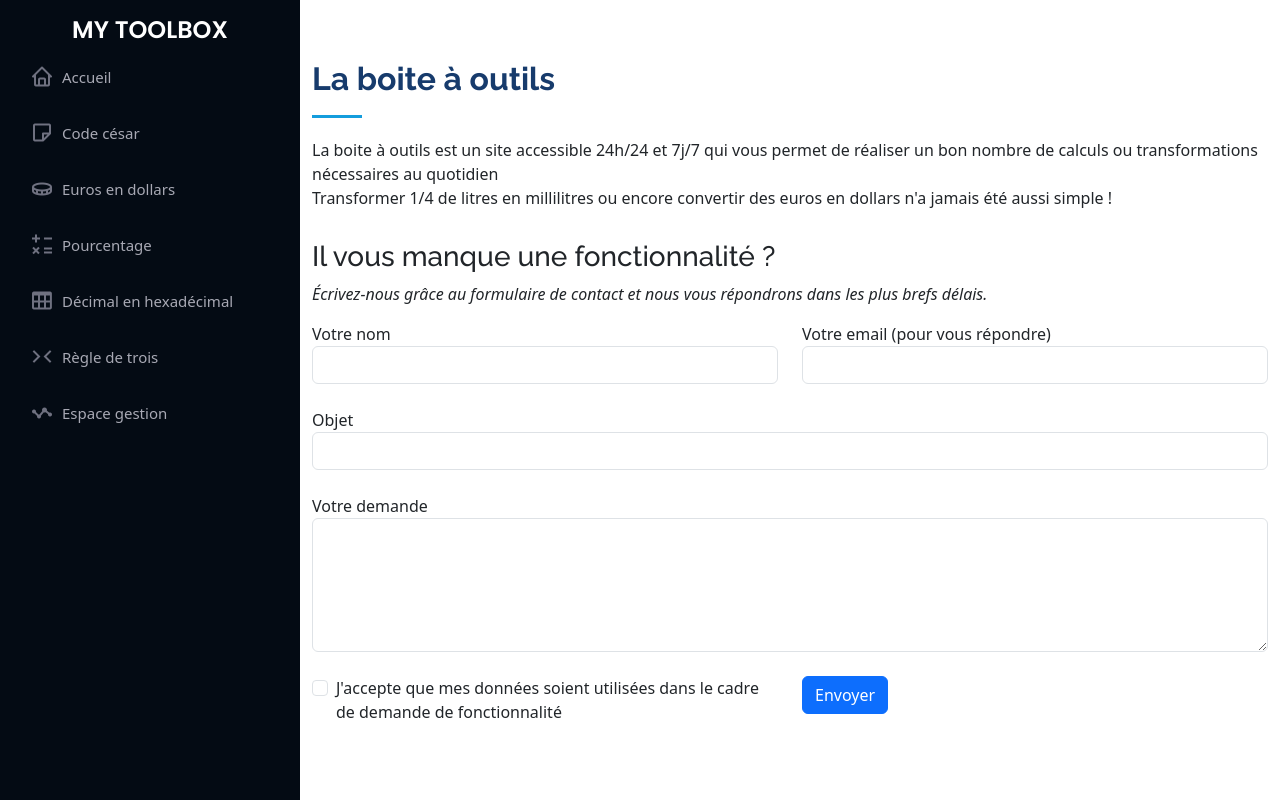
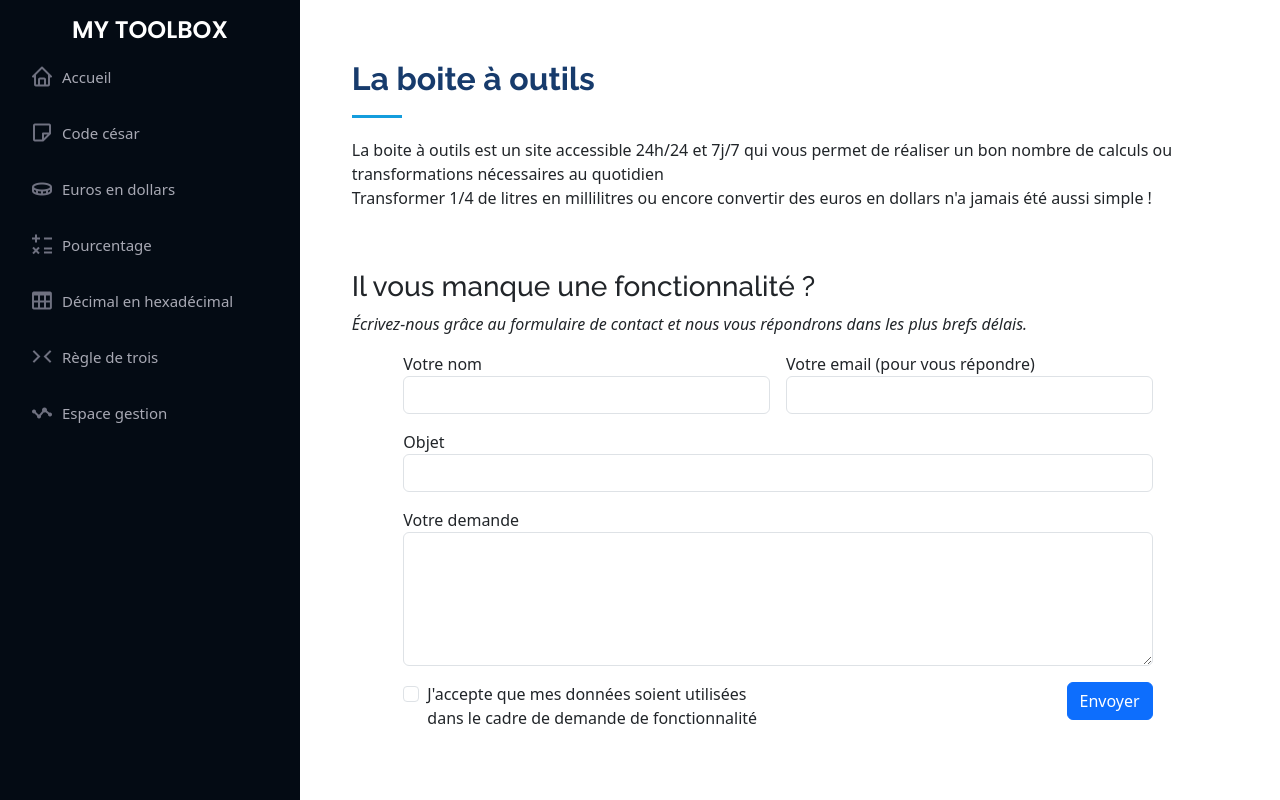
Before and after one commit to Corentin-CESI/Projet-Debuggage, a PHP site: page / in a window 1280 px wide. Run offline with PHP 8.4, Linux system fonts and the light colour scheme; some libraries are stand-ins or nearby versions.

Commit message:
Update home.php

```diff
--- a/logs.txt
+++ /dev/null
@@ -1,6 +0,0 @@
-2024-04-19 13:33:41; Mon code de debug
-2024-04-19 13:33:41; Ceci est un message de débogage.
-2024-04-19 13:33:51; Mon code de debug
-2024-04-19 13:33:51; Ceci est un message de débogage.
-2024-04-19 13:33:52; Mon code de debug
-2024-04-19 13:33:52; Ceci est un message de débogage.
--- a/templates/home.php
+++ b/templates/home.php
@@ -1,10 +1,11 @@
 <?php
+    /** Charge la barre latérale de navigation */
     template('header', array(
         'title' => 'Boite à outils • Accueil',
     ));
 
     $messages = [];
-// Send contact form to database
+    // Envoi le contact dans la BDD
     if (!empty($_POST)) {
         $submited_items = array(
             'name' => htmlspecialchars($_POST['name']),
@@ -12,12 +13,7 @@ if (!empty($_POST)) {
             'subject' => htmlspecialchars($_POST['subject']),
             'message' => htmlspecialchars($_POST['message'])
         );
-    /**
-     * Juste au cas ou pour les `htmlspecialchars`, en soi il faut
-     * juste pour `message` pour accepter les apostrophes notamment.
-     * On peut surement mettre une securité avec une expression
-     * régulière comme à la ligne 23
-    */
+
         $validated_items = validate($submited_items, array(
             'name' => array(
                 'label' => 'Name',
@@ -50,6 +46,12 @@ if (!empty($_POST)) {
         } else {
             if(insert('admin_messages', $result)) {
                 $messages['success'][] = 'Message envoyé !';
+
+                $to = 'enoratigre@gmail.com';
+                $subject = htmlspecialchars_decode($submited_items['subject']);
+                $message = htmlspecialchars_decode($submited_items['message']);
+
+                mail($to, $subject, $message);
             }
         }
     }
@@ -57,66 +59,62 @@ if (!empty($_POST)) {
 
     <!-- ======= About Section ======= -->
     <section id="homepage" class="homepage">
-        <div class="container">
-            <div class="section-title">
+        <div class="container-fluid row position-relative">
+            <div class="section-title col-11 mx-auto">
                 <h2>La boite à outils </h2>
                 <p>La boite à outils est un site accessible 24h/24 et 7j/7 qui vous permet de réaliser un bon nombre de calculs ou transformations nécessaires au quotidien</p>
 
                 <p>Transformer 1/4 de litres en millilitres ou encore convertir des euros en dollars n'a jamais été aussi simple !</p>
             </div>
 
+            <div class="section-title col-11 mx-auto">
                 <?php getAlert($messages); ?>
+            </div>
 
-            <div class="row">
+            <div class="col-11 mx-auto">
                 <div class="col-lg-12 pt-4 pt-lg-0 content">
                     <h3>Il vous manque une fonctionnalité ?</h3>
                     <p class="fst-italic">
                         Écrivez-nous grâce au formulaire de contact et nous vous répondrons dans les plus brefs délais.
                     </p>
                     <form id="contact-form" name="contact-form" method="POST">
-                        <!--Grid row-->
-                        <div class="row">
-                            <div class="col-md-6">
+                        <div class="col-11 container-fluid row g-3 mx-auto">
+                            <div class="col-6">
                                 <div class="md-form mb-0">
                                     <label for="name" class="">Votre nom</label>
                                     <input type="text" id="name" name="name" class="form-control">
                                 </div>
                             </div>
-                            <div class="col-md-6">
+                            <div class="col-6">
                                 <div class="md-form mb-0">
                                     <label for="email" class="">Votre email (pour vous répondre)</label>
                                     <input type="text" id="email" name="email" class="form-control">
                                 </div>
                             </div>
-                        </div>
-                        <div class="row mt-4">
-                            <div class="col-md-12">
+
+                            <div class="col-12">
                                 <div class="md-form mb-0">
                                     <label for="subject" class="">Objet</label>
                                     <input type="text" id="subject" name="subject" class="form-control">
                                 </div>
                             </div>
-                        </div>
-                        <div class="row mt-4">
-                            <div class="col-md-12">
+
+                            <div class="col-12">
                                 <div class="md-form">
                                     <label for="message">Votre demande</label>
                                     <textarea id="message" name="message" rows="5" class="form-control md-textarea"></textarea>
                                 </div>
                             </div>
-                        </div>
-
-                        <div class="row mt-4">
-                            <div class="col-md-6">
+                            <div class="col-6">
                                 <div class="form-check">
-                                    <input class="form-check-input" type="checkbox" value="" id="flexCheckDefault">
+                                    <input class="form-check-input" type="checkbox" value="" id="flexCheckDefault" required>
                                     <label class="form-check-label" for="flexCheckDefault">
                                         J'accepte que mes données soient utilisées dans le cadre de demande de fonctionnalité
                                     </label>
                                 </div>
                             </div>
-                            <div class="col-md-6">
-                                <div class="text-center text-md-start">
+                            <div class="col-6">
+                                <div class="text-center text-md-end">
                                     <button type="submit" class="btn  btn-block btn-primary">Envoyer</button>
                                 </div>
                             </div>
@@ -125,8 +123,27 @@ if (!empty($_POST)) {
                 </div>
             </div>
 
+            <!-- Loading Spinner -->
+            <div id="loading" class="position-absolute top-50 start-50 translate-middle" style="max-width:fit-content; display: none;">
+                <div class="spinner-border" style="width: 3rem; height: 3rem;" role="status">
+                    <span class="visually-hidden">Loading...</span>
                 </div>
-    </section><!-- End Home Section -->
+            </div>
+            <!-- --------------- -->
+        </div>
+    </section>
+    <!-- ============================= -->
 
+    <script>
+        /** Attend l'activation du BUTTON d'envoi du formulaire pour afficher le
+         *  LOADING SPINNER. Il s'enlève automatiquement lors du rechargement de
+         *  la page.
+         * */
+        document.getElementById('contact-form').addEventListener('submit', function() {
+            document.getElementById('loading').style.display = 'block';
+        });
+    </script>
 
-<?php template('footer');
+<?php
+    /** Charge la fin de la page HTML */
+    template('footer');
```
Also changed, not shown: TODO.md (+1 -1 lines), templates/cesar.php (line endings or trailing spaces). Lines whose indentation alone changed are shown as unchanged.
